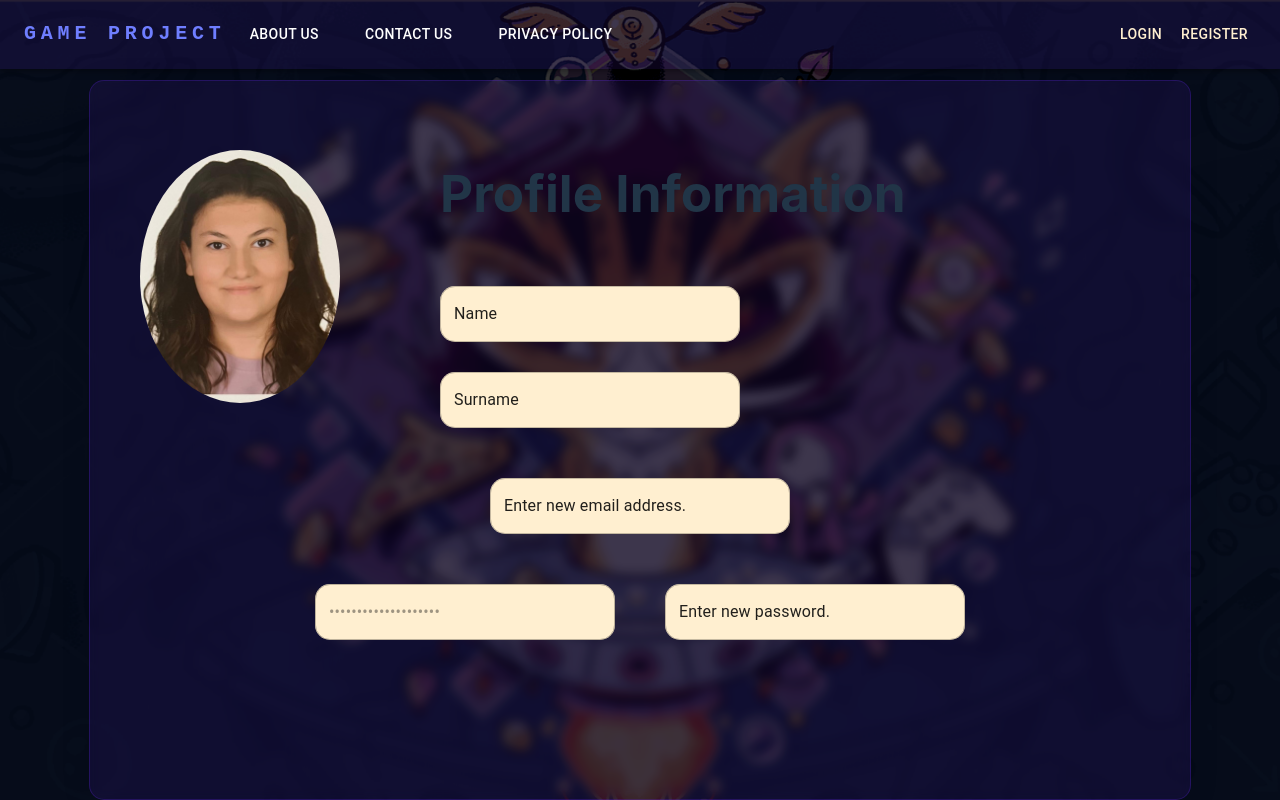
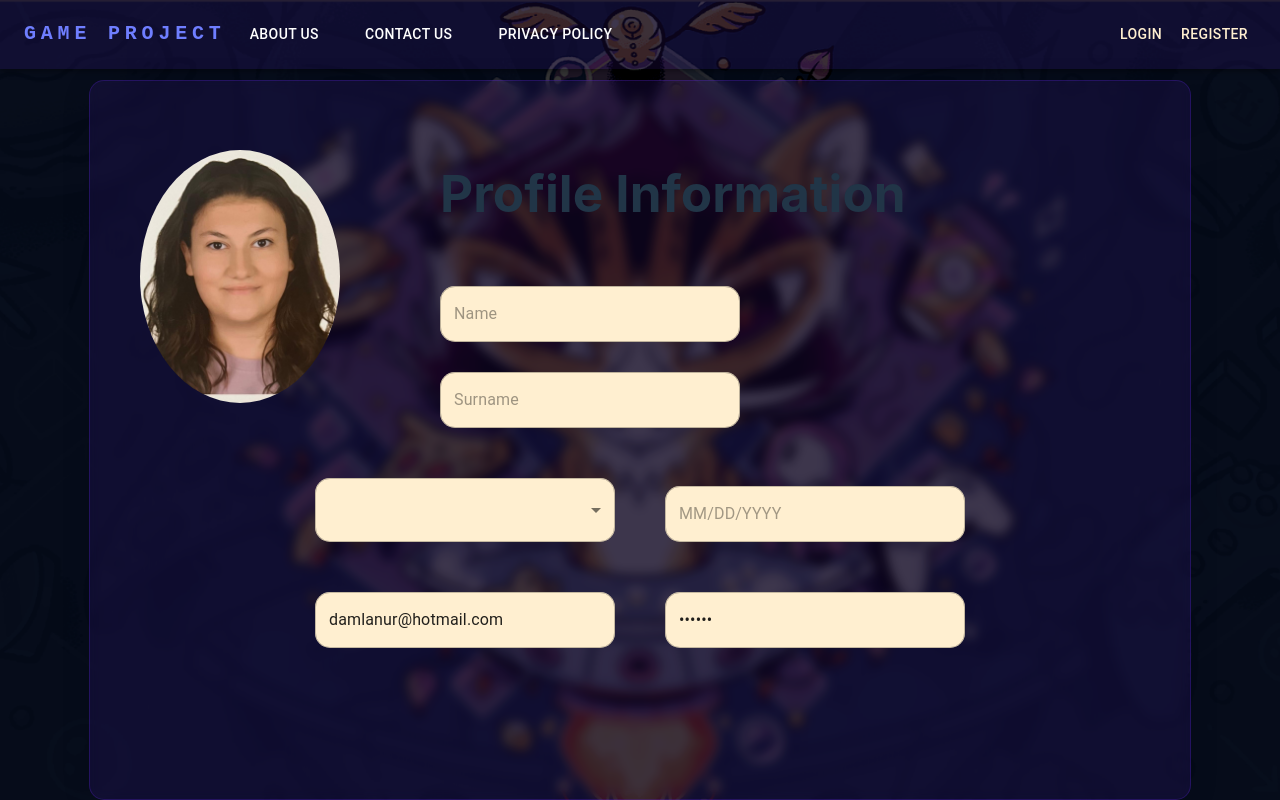
Before and after one commit to damlanurylmaz/game-project, a React (Vite) app: page /profile in a window 1280 px wide. Built offline with nearby package versions, Linux system fonts and the light colour scheme.

Commit message:
Update input part in the form

```diff
--- a/package.json
+++ b/package.json
@@ -10,12 +10,15 @@
     "preview": "vite preview"
   },
   "dependencies": {
+    "@date-io/dayjs": "^3.0.0",
     "@emotion/react": "^11.11.4",
     "@emotion/styled": "^11.11.0",
     "@mui/icons-material": "^5.15.12",
     "@mui/material": "^5.15.12",
+    "@mui/x-date-pickers": "^7.1.0",
     "axios": "^1.6.7",
     "bootstrap": "^5.3.3",
+    "dayjs": "^1.11.10",
     "json-server": "^1.0.0-alpha.23",
     "react": "^18.2.0",
     "react-dom": "^18.2.0",
--- a/src/Pages/Profile/Profile.jsx
+++ b/src/Pages/Profile/Profile.jsx
@@ -1,9 +1,19 @@
 import Header from '../../Components/Header'
 import { ProfileWrapper } from './Profile.styled'
 import vesikalik from '../../assets/pngs/vesikalik.jpg'
-import { TextField } from '@mui/material'
+import { MenuItem, Select, TextField } from '@mui/material'
+import { DemoContainer } from '@mui/x-date-pickers/internals/demo';
+import { AdapterDayjs } from '@mui/x-date-pickers/AdapterDayjs';
+import { LocalizationProvider } from '@mui/x-date-pickers/LocalizationProvider';
+import { DatePicker } from '@mui/x-date-pickers/DatePicker';
+import { useState } from 'react'
 
 const Profile = () => {
+  const [gender, setGender] = useState('');
+
+  const handleChange = (e) => {
+    setGender(e.target.value);
+  };
   return (
     <ProfileWrapper>
         <div className='header'>
@@ -23,6 +33,7 @@ const Profile = () => {
                             InputProps={{
                                 readOnly: true,
                             }}
+                            disabled
                         />
                         <TextField
                             id="outlined-read-only-input"
@@ -30,26 +41,38 @@ const Profile = () => {
                             InputProps={{
                                 readOnly: true,
                             }}
+                            disabled
                         />
                     </div>
                 </div>
                 <div className='form-changeable-part'>
                     <div className='changeable-input-container'>
-                        <TextField
-                            id="outlined-helperText"
-                            defaultValue="Enter new email address."
-                        />
+                        <Select
+                            labelId="demo-simple-select-label"
+                            id="demo-simple-select"
+                            label="Gender"
+                            value={gender}
+                            onChange={handleChange}
+                        >
+                            <MenuItem value={'Female'}>Female</MenuItem>
+                            <MenuItem value={'Male'}>Male</MenuItem>
+                            <MenuItem value={'I don`t want to specify'}>I don`t want to specify</MenuItem>
+                        </Select>
+                        <LocalizationProvider dateAdapter={AdapterDayjs}>
+                            <DemoContainer components={['DatePicker']}>
+                                <DatePicker/>
+                            </DemoContainer>
+                        </LocalizationProvider>
                     </div>
                     <div className='changeable-input-container'>
                         <TextField
                             id="outlined-helperText"
                             defaultValue="damlanur@hotmail.com"
-                            disabled
-                            type='password'
                         />
                         <TextField
                             id="outlined-helperText"
-                            defaultValue="Enter new password."
+                            defaultValue="123456"
+                            type='password'
                         />
                     </div>
                 </div>
```
Also changed, not shown: 1 other file (tests, documents, lock files or other folders).
